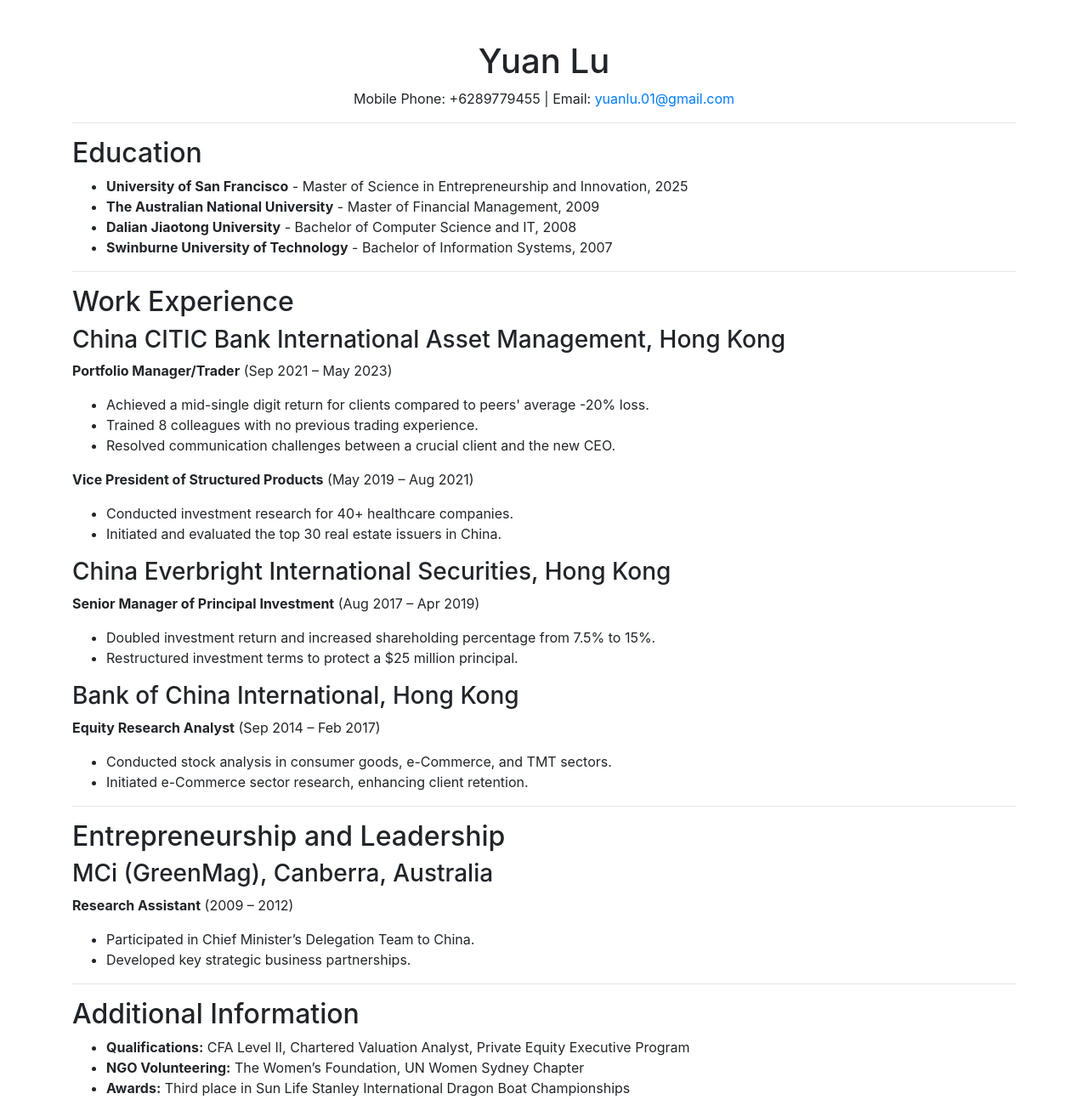
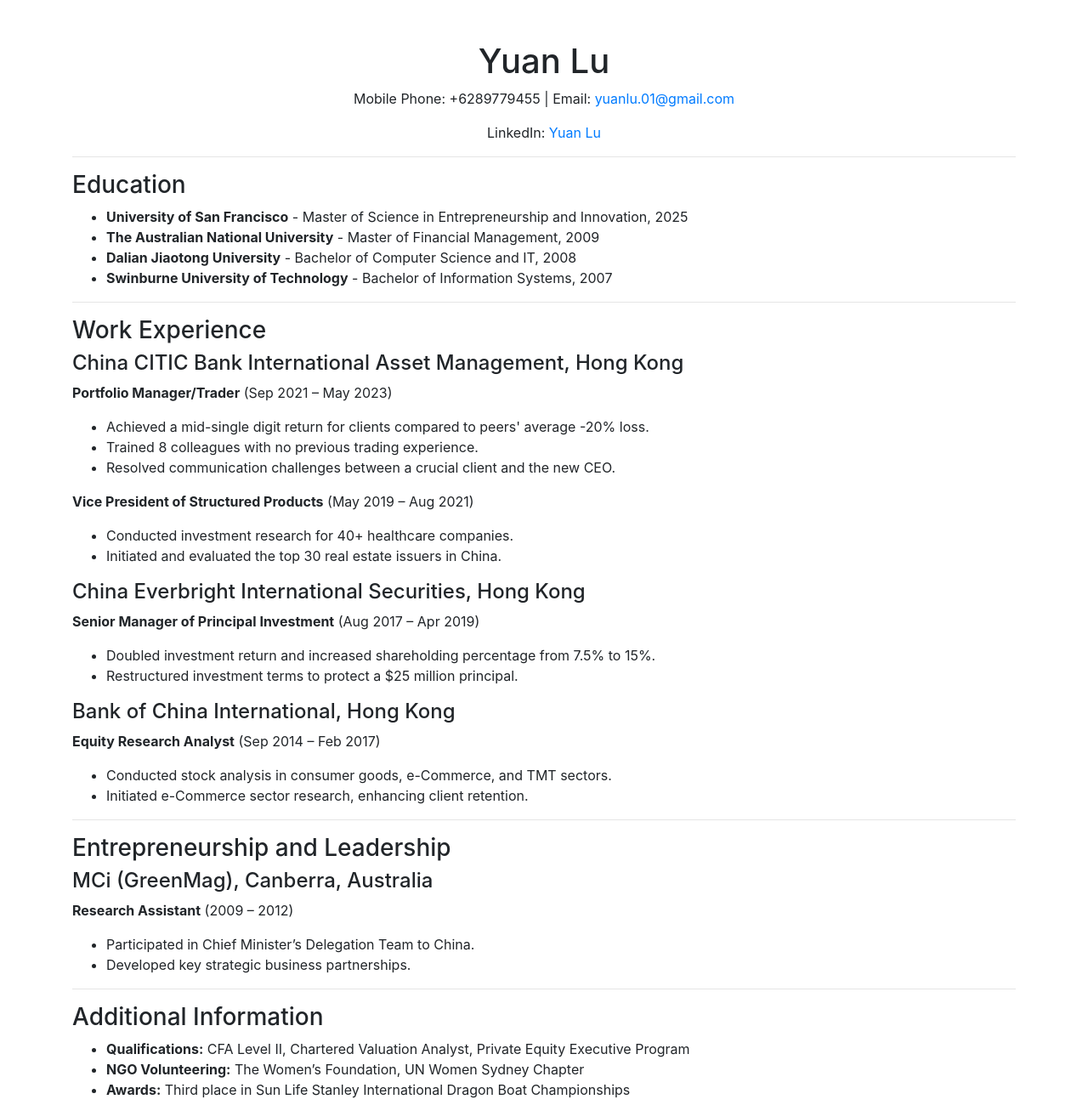
Before and after one commit to ylu97/resume, a plain HTML site: page index.html in a window 1280 px wide. Shown: the whole page at 85% size. Drawn offline with nearby package versions, Linux system fonts and the light colour scheme.

Commit message:
Update index.html

```diff
--- a/index.html
+++ b/index.html
@@ -12,12 +12,13 @@
     <div class="container mt-5">
         <header class="text-center">
             <h1>Yuan Lu</h1>
-            <p>Mobile Phone: +6289779455 | Email: <a href="mailto:yuanlu.01@gmail.com">yuanlu.01@gmail.com</a></p>
+            <p>Mobile Phone: +6289779455 | Email: <a href=“mailto:yuanlu.01@gmail.com">yuanlu.01@gmail.com</a></p>
+          <p>LinkedIn: <a href="https://www.linkedin.com/in/yuan-lu-1010a532/" target="_blank">Yuan Lu</a></p>
         </header>
         <hr>
 
         <section>
-            <h2>Education</h2>
+            <h3>Education</h3>
             <ul>
                 <li><strong>University of San Francisco</strong> - Master of Science in Entrepreneurship and Innovation, 2025</li>
                 <li><strong>The Australian National University</strong> - Master of Financial Management, 2009</li>
@@ -28,8 +29,8 @@
         <hr>
 
         <section>
-            <h2>Work Experience</h2>
-            <h3>China CITIC Bank International Asset Management, Hong Kong</h3>
+            <h3>Work Experience</h3>
+            <h4>China CITIC Bank International Asset Management, Hong Kong</h4>
             <p><strong>Portfolio Manager/Trader</strong> (Sep 2021 – May 2023)</p>
             <ul>
                 <li>Achieved a mid-single digit return for clients compared to peers' average -20% loss.</li>
@@ -42,14 +43,14 @@
                 <li>Initiated and evaluated the top 30 real estate issuers in China.</li>
             </ul>
 
-            <h3>China Everbright International Securities, Hong Kong</h3>
+            <h4>China Everbright International Securities, Hong Kong</h4>
             <p><strong>Senior Manager of Principal Investment</strong> (Aug 2017 – Apr 2019)</p>
             <ul>
                 <li>Doubled investment return and increased shareholding percentage from 7.5% to 15%.</li>
                 <li>Restructured investment terms to protect a $25 million principal.</li>
             </ul>
 
-            <h3>Bank of China International, Hong Kong</h3>
+            <h4>Bank of China International, Hong Kong</h4>
             <p><strong>Equity Research Analyst</strong> (Sep 2014 – Feb 2017)</p>
             <ul>
                 <li>Conducted stock analysis in consumer goods, e-Commerce, and TMT sectors.</li>
@@ -59,8 +60,8 @@
         <hr>
 
         <section>
-            <h2>Entrepreneurship and Leadership</h2>
-            <h3>MCi (GreenMag), Canberra, Australia</h3>
+            <h3>Entrepreneurship and Leadership</h3>
+            <h4>MCi (GreenMag), Canberra, Australia</h4>
             <p><strong>Research Assistant</strong> (2009 – 2012)</p>
             <ul>
                 <li>Participated in Chief Minister’s Delegation Team to China.</li>
@@ -70,7 +71,7 @@
         <hr>
 
         <section>
-            <h2>Additional Information</h2>
+            <h3>Additional Information</h3>
             <ul>
                 <li><strong>Qualifications:</strong> CFA Level II, Chartered Valuation Analyst, Private Equity Executive Program</li>
                 <li><strong>NGO Volunteering:</strong> The Women’s Foundation, UN Women Sydney Chapter</li>
```
